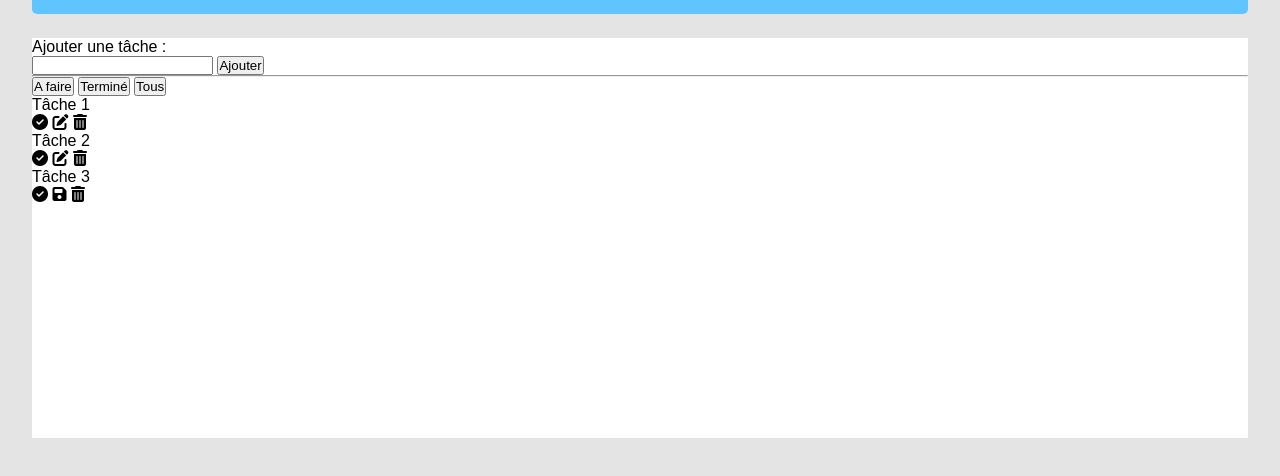
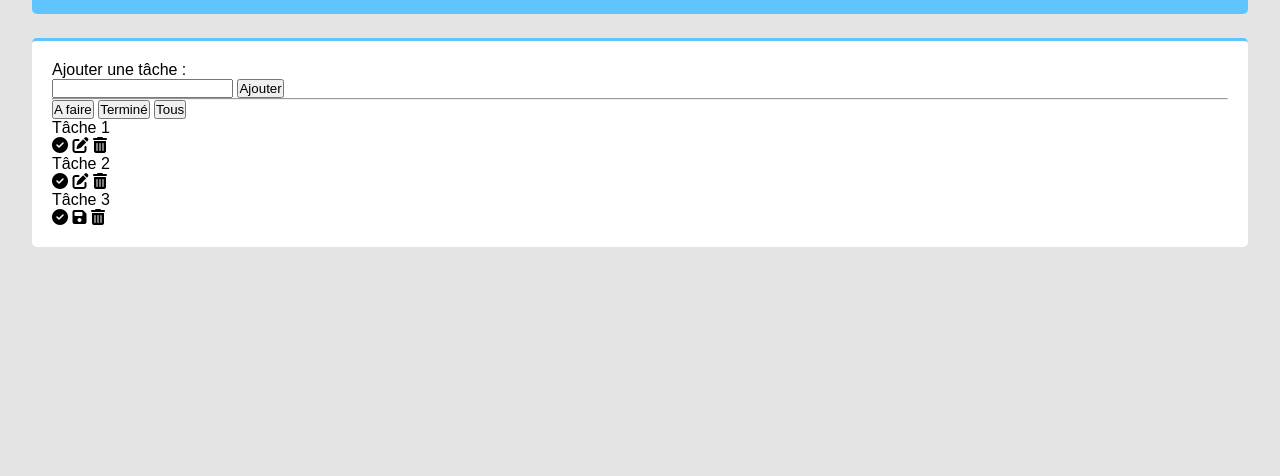
Before and after one commit to shuupsy/CodingS_JS-ToDoList, a plain HTML site: page index.html in a window 1280 px wide. Shown: the part 82-558 px from the top of the page. Drawn offline with Linux system fonts and the light colour scheme.

Commit message:
CSS : main, general

```diff
--- a/public/css/style.css
+++ b/public/css/style.css
@@ -23,5 +23,7 @@ header {
 
 main {
     background-color: white;
-    height: 50vh;
+    border-radius: 5px;
+    border-top: 3px solid #60C5FF;
+    padding: 2.5vh;
 }
```
